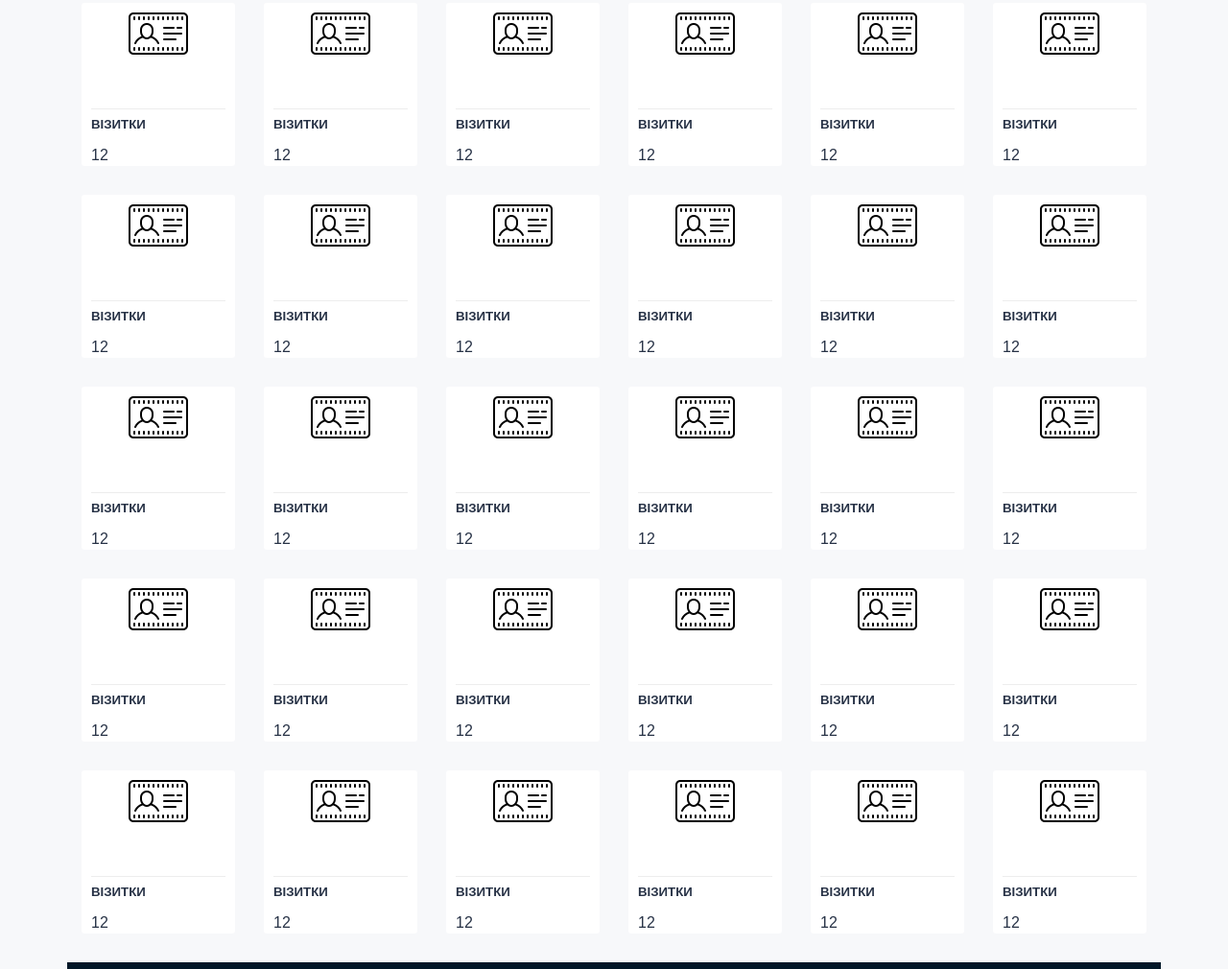
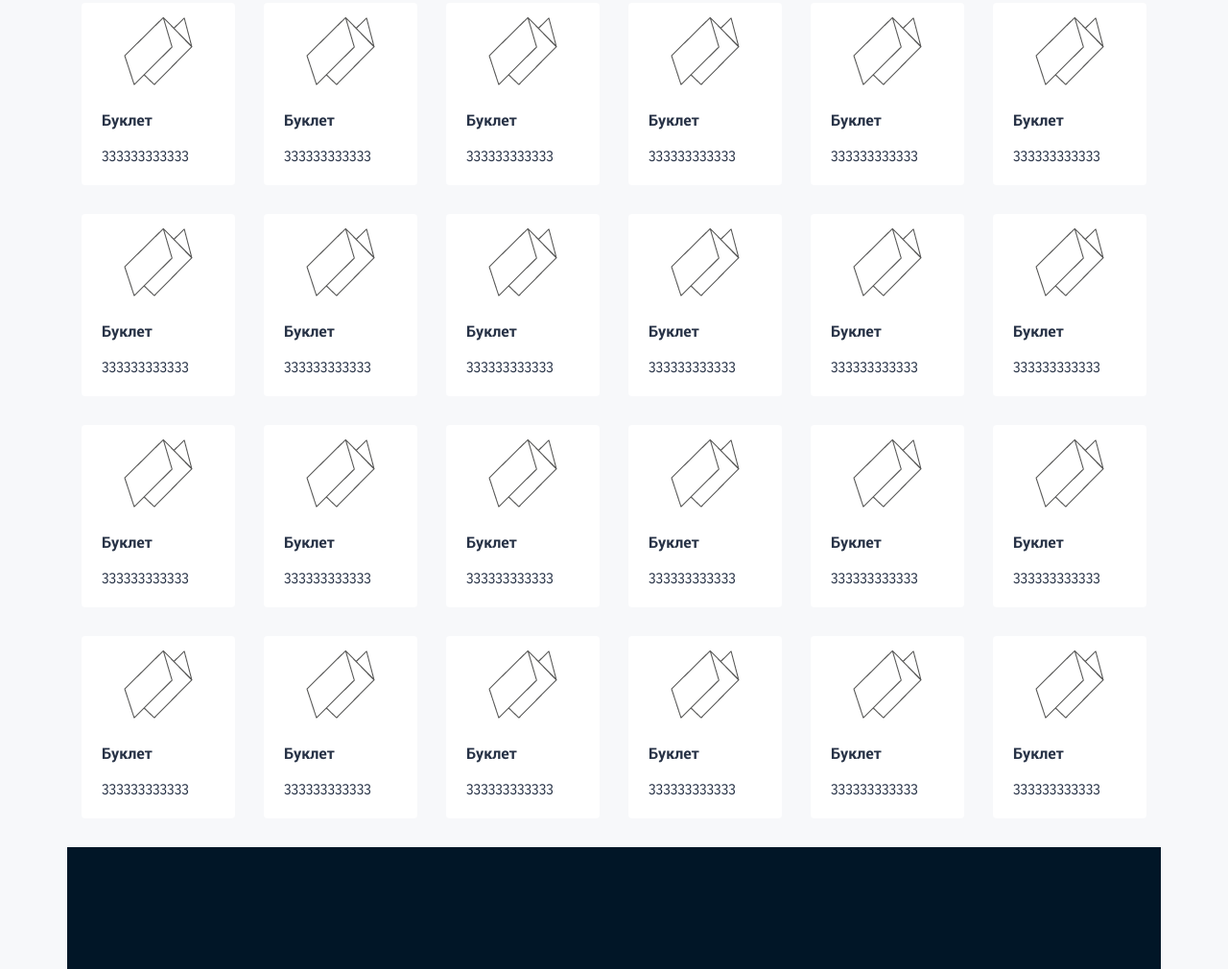
Before and after one commit to AleksandrPelyp/timeprint.loc, a website: page app/index.html in a window 1280 px wide. Shown: the part 192-1202 px from the top of the page at 96% size. Drawn offline with Linux system fonts and the light colour scheme.

Commit message:
card bootstrap

```diff
--- a/app/index.html
+++ b/app/index.html
@@ -145,343 +145,255 @@
 					</div>
 				</div>
 				<div class="col-md-2">
-					<div class="button cube1">
-						<a href="#"><img src="/img/viz.png" alt=""></a>
-						<div class="cbody">
-							<div class="foo">
-									<h5 class="card-title">Візитки</h5>
-							<p><i class="fa fa-apple"></i>1</i><i class="fab fa-apple"></i>2</p>
+					<div class="card" style="width: 10rem;">
+						<a class="card-img" href="#"></a>
+						<div class="card-body">
+							<h4 class="card-title">Буклет</h4>
+							<p class="card-text">333333333333</p>
 						</div>
-						</div>
+
 					</div>
 				</div>
 				<div class="col-md-2">
-					<div class="button cube1">
-						<a href="#"><img src="/img/viz.png" alt=""></a>
-						<div class="cbody">
-							<div class="foo">
-									<h5 class="card-title">Візитки</h5>
-							<p><i class="fa fa-apple"></i>1</i><i class="fab fa-apple"></i>2</p>
+					<div class="card" style="width: 10rem;">
+						<a class="card-img" href="#"></a>
+						<div class="card-body">
+							<h4 class="card-title">Буклет</h4>
+							<p class="card-text">333333333333</p>
 						</div>
-						</div>
+
 					</div>
 				</div>
 				<div class="col-md-2">
-					<div class="button cube1">
-						<a href="#"><img src="/img/viz.png" alt=""></a>
-						<div class="cbody">
-							<div class="foo">
-									<h5 class="card-title">Візитки</h5>
-							<p><i class="fa fa-apple"></i>1</i><i class="fab fa-apple"></i>2</p>
+					<div class="card" style="width: 10rem;">
+						<a class="card-img" href="#"></a>
+						<div class="card-body">
+							<h4 class="card-title">Буклет</h4>
+							<p class="card-text">333333333333</p>
 						</div>
-						</div>
+
 					</div>
 				</div>
 				<div class="col-md-2">
-					<div class="button cube1">
-						<a href="#"><img src="/img/viz.png" alt=""></a>
-						<div class="cbody">
-							<div class="foo">
-									<h5 class="card-title">Візитки</h5>
-							<p><i class="fa fa-apple"></i>1</i><i class="fab fa-apple"></i>2</p>
+					<div class="card" style="width: 10rem;">
+						<a class="card-img" href="#"></a>
+						<div class="card-body">
+							<h4 class="card-title">Буклет</h4>
+							<p class="card-text">333333333333</p>
 						</div>
-						</div>
+
 					</div>
 				</div>
 				<div class="col-md-2">
-					<div class="button cube1">
-						<a href="#"><img src="/img/viz.png" alt=""></a>
-						<div class="cbody">
-							<div class="foo">
-									<h5 class="card-title">Візитки</h5>
-							<p><i class="fa fa-apple"></i>1</i><i class="fab fa-apple"></i>2</p>
+					<div class="card" style="width: 10rem;">
+						<a class="card-img" href="#"></a>
+						<div class="card-body">
+							<h4 class="card-title">Буклет</h4>
+							<p class="card-text">333333333333</p>
 						</div>
-						</div>
+
 					</div>
 				</div>
 				<div class="col-md-2">
-					<div class="button cube1">
-						<a href="#"><img src="/img/viz.png" alt=""></a>
-						<div class="cbody">
-							<div class="foo">
-									<h5 class="card-title">Візитки</h5>
-							<p><i class="fa fa-apple"></i>1</i><i class="fab fa-apple"></i>2</p>
+					<div class="card" style="width: 10rem;">
+						<a class="card-img" href="#"></a>
+						<div class="card-body">
+							<h4 class="card-title">Буклет</h4>
+							<p class="card-text">333333333333</p>
 						</div>
-						</div>
+
 					</div>
 				</div>
 				<div class="col-md-2">
-					<div class="button cube1">
-						<a href="#"><img src="/img/viz.png" alt=""></a>
-						<div class="cbody">
-							<div class="foo">
-									<h5 class="card-title">Візитки</h5>
-							<p><i class="fa fa-apple"></i>1</i><i class="fab fa-apple"></i>2</p>
+					<div class="card" style="width: 10rem;">
+						<a class="card-img" href="#"></a>
+						<div class="card-body">
+							<h4 class="card-title">Буклет</h4>
+							<p class="card-text">333333333333</p>
 						</div>
-						</div>
+
 					</div>
 				</div>
 				<div class="col-md-2">
-					<div class="button cube1">
-						<a href="#"><img src="/img/viz.png" alt=""></a>
-						<div class="cbody">
-							<div class="foo">
-									<h5 class="card-title">Візитки</h5>
-							<p><i class="fa fa-apple"></i>1</i><i class="fab fa-apple"></i>2</p>
+					<div class="card" style="width: 10rem;">
+						<a class="card-img" href="#"></a>
+						<div class="card-body">
+							<h4 class="card-title">Буклет</h4>
+							<p class="card-text">333333333333</p>
 						</div>
-						</div>
+
 					</div>
 				</div>
 				<div class="col-md-2">
-					<div class="button cube1">
-						<a href="#"><img src="/img/viz.png" alt=""></a>
-						<div class="cbody">
-							<div class="foo">
-									<h5 class="card-title">Візитки</h5>
-							<p><i class="fa fa-apple"></i>1</i><i class="fab fa-apple"></i>2</p>
+					<div class="card" style="width: 10rem;">
+						<a class="card-img" href="#"></a>
+						<div class="card-body">
+							<h4 class="card-title">Буклет</h4>
+							<p class="card-text">333333333333</p>
 						</div>
-						</div>
+
 					</div>
 				</div>
 				<div class="col-md-2">
-					<div class="button cube1">
-						<a href="#"><img src="/img/viz.png" alt=""></a>
-						<div class="cbody">
-							<div class="foo">
-									<h5 class="card-title">Візитки</h5>
-							<p><i class="fa fa-apple"></i>1</i><i class="fab fa-apple"></i>2</p>
+					<div class="card" style="width: 10rem;">
+						<a class="card-img" href="#"></a>
+						<div class="card-body">
+							<h4 class="card-title">Буклет</h4>
+							<p class="card-text">333333333333</p>
 						</div>
-						</div>
+
 					</div>
 				</div>
 				<div class="col-md-2">
-					<div class="button cube1">
-						<a href="#"><img src="/img/viz.png" alt=""></a>
-						<div class="cbody">
-							<div class="foo">
-									<h5 class="card-title">Візитки</h5>
-							<p><i class="fa fa-apple"></i>1</i><i class="fab fa-apple"></i>2</p>
+					<div class="card" style="width: 10rem;">
+						<a class="card-img" href="#"></a>
+						<div class="card-body">
+							<h4 class="card-title">Буклет</h4>
+							<p class="card-text">333333333333</p>
 						</div>
-						</div>
+
 					</div>
 				</div>
 				<div class="col-md-2">
-					<div class="button cube1">
-						<a href="#"><img src="/img/viz.png" alt=""></a>
-						<div class="cbody">
-							<div class="foo">
-									<h5 class="card-title">Візитки</h5>
-							<p><i class="fa fa-apple"></i>1</i><i class="fab fa-apple"></i>2</p>
+					<div class="card" style="width: 10rem;">
+						<a class="card-img" href="#"></a>
+						<div class="card-body">
+							<h4 class="card-title">Буклет</h4>
+							<p class="card-text">333333333333</p>
 						</div>
-						</div>
+
 					</div>
 				</div>
 				<div class="col-md-2">
-					<div class="button cube1">
-						<a href="#"><img src="/img/viz.png" alt=""></a>
-						<div class="cbody">
-							<div class="foo">
-									<h5 class="card-title">Візитки</h5>
-							<p><i class="fa fa-apple"></i>1</i><i class="fab fa-apple"></i>2</p>
+					<div class="card" style="width: 10rem;">
+						<a class="card-img" href="#"></a>
+						<div class="card-body">
+							<h4 class="card-title">Буклет</h4>
+							<p class="card-text">333333333333</p>
 						</div>
-						</div>
+
 					</div>
 				</div>
 				<div class="col-md-2">
-					<div class="button cube1">
-						<a href="#"><img src="/img/viz.png" alt=""></a>
-						<div class="cbody">
-							<div class="foo">
-									<h5 class="card-title">Візитки</h5>
-							<p><i class="fa fa-apple"></i>1</i><i class="fab fa-apple"></i>2</p>
+					<div class="card" style="width: 10rem;">
+						<a class="card-img" href="#"></a>
+						<div class="card-body">
+							<h4 class="card-title">Буклет</h4>
+							<p class="card-text">333333333333</p>
 						</div>
-						</div>
+
 					</div>
 				</div>
 				<div class="col-md-2">
-					<div class="button cube1">
-						<a href="#"><img src="/img/viz.png" alt=""></a>
-						<div class="cbody">
-							<div class="foo">
-									<h5 class="card-title">Візитки</h5>
-							<p><i class="fa fa-apple"></i>1</i><i class="fab fa-apple"></i>2</p>
+					<div class="card" style="width: 10rem;">
+						<a class="card-img" href="#"></a>
+						<div class="card-body">
+							<h4 class="card-title">Буклет</h4>
+							<p class="card-text">333333333333</p>
 						</div>
-						</div>
+
 					</div>
 				</div>
 				<div class="col-md-2">
-					<div class="button cube1">
-						<a href="#"><img src="/img/viz.png" alt=""></a>
-						<div class="cbody">
-							<div class="foo">
-									<h5 class="card-title">Візитки</h5>
-							<p><i class="fa fa-apple"></i>1</i><i class="fab fa-apple"></i>2</p>
+					<div class="card" style="width: 10rem;">
+						<a class="card-img" href="#"></a>
+						<div class="card-body">
+							<h4 class="card-title">Буклет</h4>
+							<p class="card-text">333333333333</p>
 						</div>
-						</div>
+
 					</div>
 				</div>
 				<div class="col-md-2">
-					<div class="button cube1">
-						<a href="#"><img src="/img/viz.png" alt=""></a>
-						<div class="cbody">
-							<div class="foo">
-									<h5 class="card-title">Візитки</h5>
-							<p><i class="fa fa-apple"></i>1</i><i class="fab fa-apple"></i>2</p>
+					<div class="card" style="width: 10rem;">
+						<a class="card-img" href="#"></a>
+						<div class="card-body">
+							<h4 class="card-title">Буклет</h4>
+							<p class="card-text">333333333333</p>
 						</div>
-						</div>
+
 					</div>
 				</div>
 				<div class="col-md-2">
-					<div class="button cube1">
-						<a href="#"><img src="/img/viz.png" alt=""></a>
-						<div class="cbody">
-							<div class="foo">
-									<h5 class="card-title">Візитки</h5>
-							<p><i class="fa fa-apple"></i>1</i><i class="fab fa-apple"></i>2</p>
+					<div class="card" style="width: 10rem;">
+						<a class="card-img" href="#"></a>
+						<div class="card-body">
+							<h4 class="card-title">Буклет</h4>
+							<p class="card-text">333333333333</p>
 						</div>
-						</div>
+
 					</div>
 				</div>
 				<div class="col-md-2">
-					<div class="button cube1">
-						<a href="#"><img src="/img/viz.png" alt=""></a>
-						<div class="cbody">
-							<div class="foo">
-									<h5 class="card-title">Візитки</h5>
-							<p><i class="fa fa-apple"></i>1</i><i class="fab fa-apple"></i>2</p>
+					<div class="card" style="width: 10rem;">
+						<a class="card-img" href="#"></a>
+						<div class="card-body">
+							<h4 class="card-title">Буклет</h4>
+							<p class="card-text">333333333333</p>
 						</div>
-						</div>
+
 					</div>
 				</div>
 				<div class="col-md-2">
-					<div class="button cube1">
-						<a href="#"><img src="/img/viz.png" alt=""></a>
-						<div class="cbody">
-							<div class="foo">
-									<h5 class="card-title">Візитки</h5>
-							<p><i class="fa fa-apple"></i>1</i><i class="fab fa-apple"></i>2</p>
+					<div class="card" style="width: 10rem;">
+						<a class="card-img" href="#"></a>
+						<div class="card-body">
+							<h4 class="card-title">Буклет</h4>
+							<p class="card-text">333333333333</p>
 						</div>
-						</div>
+
 					</div>
 				</div>
 				<div class="col-md-2">
-					<div class="button cube1">
-						<a href="#"><img src="/img/viz.png" alt=""></a>
-						<div class="cbody">
-							<div class="foo">
-									<h5 class="card-title">Візитки</h5>
-							<p><i class="fa fa-apple"></i>1</i><i class="fab fa-apple"></i>2</p>
+					<div class="card" style="width: 10rem;">
+						<a class="card-img" href="#"></a>
+						<div class="card-body">
+							<h4 class="card-title">Буклет</h4>
+							<p class="card-text">333333333333</p>
 						</div>
-						</div>
+
 					</div>
 				</div>
 				<div class="col-md-2">
-					<div class="button cube1">
-						<a href="#"><img src="/img/viz.png" alt=""></a>
-						<div class="cbody">
-							<div class="foo">
-									<h5 class="card-title">Візитки</h5>
-							<p><i class="fa fa-apple"></i>1</i><i class="fab fa-apple"></i>2</p>
+					<div class="card" style="width: 10rem;">
+						<a class="card-img" href="#"></a>
+						<div class="card-body">
+							<h4 class="card-title">Буклет</h4>
+							<p class="card-text">333333333333</p>
 						</div>
-						</div>
+
 					</div>
 				</div>
 				<div class="col-md-2">
-					<div class="button cube1">
-						<a href="#"><img src="/img/viz.png" alt=""></a>
-						<div class="cbody">
-							<div class="foo">
-									<h5 class="card-title">Візитки</h5>
-							<p><i class="fa fa-apple"></i>1</i><i class="fab fa-apple"></i>2</p>
+					<div class="card" style="width: 10rem;">
+						<a class="card-img" href="#"></a>
+						<div class="card-body">
+							<h4 class="card-title">Буклет</h4>
+							<p class="card-text">333333333333</p>
 						</div>
-						</div>
+
 					</div>
 				</div>
 				<div class="col-md-2">
-					<div class="button cube1">
-						<a href="#"><img src="/img/viz.png" alt=""></a>
-						<div class="cbody">
-							<div class="foo">
-									<h5 class="card-title">Візитки</h5>
-							<p><i class="fa fa-apple"></i>1</i><i class="fab fa-apple"></i>2</p>
+					<div class="card" style="width: 10rem;">
+						<a class="card-img" href="#"></a>
+						<div class="card-body">
+							<h4 class="card-title">Буклет</h4>
+							<p class="card-text">333333333333</p>
 						</div>
-						</div>
-					</div>
-				</div>
-				<div class="col-md-2">
-					<div class="button cube1">
-						<a href="#"><img src="/img/viz.png" alt=""></a>
-						<div class="cbody">
-							<div class="foo">
-									<h5 class="card-title">Візитки</h5>
-							<p><i class="fa fa-apple"></i>1</i><i class="fab fa-apple"></i>2</p>
-						</div>
-						</div>
-					</div>
-				</div>
-				<div class="col-md-2">
-					<div class="button cube1">
-						<a href="#"><img src="/img/viz.png" alt=""></a>
-						<div class="cbody">
-							<div class="foo">
-									<h5 class="card-title">Візитки</h5>
-							<p><i class="fa fa-apple"></i>1</i><i class="fab fa-apple"></i>2</p>
-						</div>
-						</div>
-					</div>
-				</div>
-				<div class="col-md-2">
-					<div class="button cube1">
-						<a href="#"><img src="/img/viz.png" alt=""></a>
-						<div class="cbody">
-							<div class="foo">
-									<h5 class="card-title">Візитки</h5>
-							<p><i class="fa fa-apple"></i>1</i><i class="fab fa-apple"></i>2</p>
-						</div>
-						</div>
-					</div>
-				</div>
-				<div class="col-md-2">
-					<div class="button cube1">
-						<a href="#"><img src="/img/viz.png" alt=""></a>
-						<div class="cbody">
-							<div class="foo">
-									<h5 class="card-title">Візитки</h5>
-							<p><i class="fa fa-apple"></i>1</i><i class="fab fa-apple"></i>2</p>
-						</div>
-						</div>
-					</div>
-				</div>
-				<div class="col-md-2">
-					<div class="button cube1">
-						<a href="#"><img src="/img/viz.png" alt=""></a>
-						<div class="cbody">
-							<div class="foo">
-									<h5 class="card-title">Візитки</h5>
-							<p><i class="fa fa-apple"></i>1</i><i class="fab fa-apple"></i>2</p>
-						</div>
-						</div>
-					</div>
-				</div>
-				<div class="col-md-2">
-					<div class="button cube1">
-						<a href="#"><img src="/img/viz.png" alt=""></a>
-						<div class="cbody">
-							<div class="foo">
-									<h5 class="card-title">Візитки</h5>
-							<p><i class="fa fa-apple"></i>1</i><i class="fab fa-apple"></i>2</p>
-						</div>
-						</div>
+
 					</div>
 				</div>
 
 
 				<div class="footer">
+					<div class="row">
 						<div class="container-fluid">
 							<div class="col-md-3"></div>
 							<div class="col-md-3"></div>
 							<div class="col-md-3"></div>
 							<div class="col-md-3"></div>
+						</div>
 					</div>
 				</div>
 				<!-- Custom HTML -->
--- a/app/sass/_libs.sass
+++ b/app/sass/_libs.sass
@@ -5,3 +5,4 @@
 @import "../libs/bootstrap/scss/_buttons.scss"
 @import "../libs/bootstrap/scss/_button-group.scss"
 @import "../libs/bootstrap/scss/_nav.scss"
+@import "../libs/bootstrap/scss/_card.scss"
--- a/app/sass/main.sass
+++ b/app/sass/main.sass
@@ -149,7 +149,34 @@ b, strong
 				border-top: 1px solid #EDEDED
 				padding-top: 5px
 
+.card
+	overflow: hidden
+	width: 158px
+	height: 190px
+	border: 1px solid rgba(0,0,0, 0)
+	margin-bottom: 30px
+	background-color: lighten($os, 15%)
+	&:hover
+		transition: 0.4s ease
+		border: 1px solid rgba(0,0,0, 0.125)
 
+
+
+
+.card-img
+	height: 100px
+	width: 158px
+	background: url(/img/flaer.png) center no-repeat
+	&:hover
+		transform: scale(.9)
+		transition: 0.4s ease
+		background: url(/img/flaer2.png) center no-repeat
+
+.card-body
+	width: 158px
+	height: 80px
+	padding-top: 8px
+	padding-bottom: 5px
 
 	.cube1
 		// background-color: $cube1
```
Also changed, not shown: app/css/main.min.css, app/img/flaer.png (added), app/img/flaer2.png (added). Lines whose indentation alone changed are shown as unchanged.
